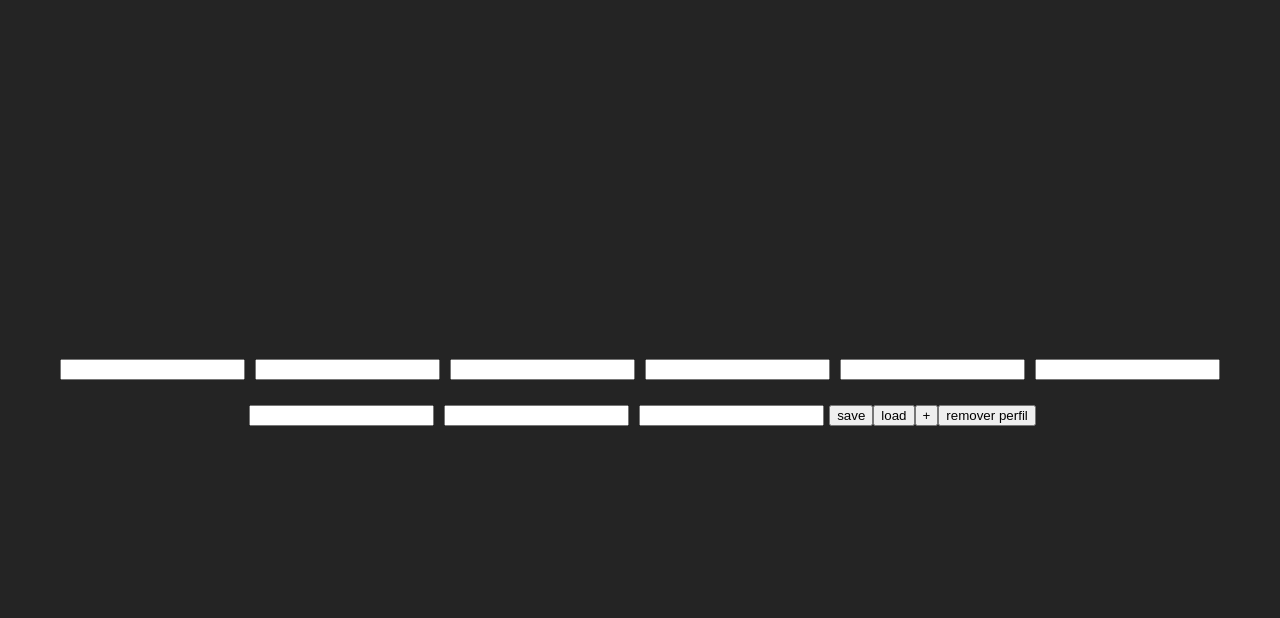
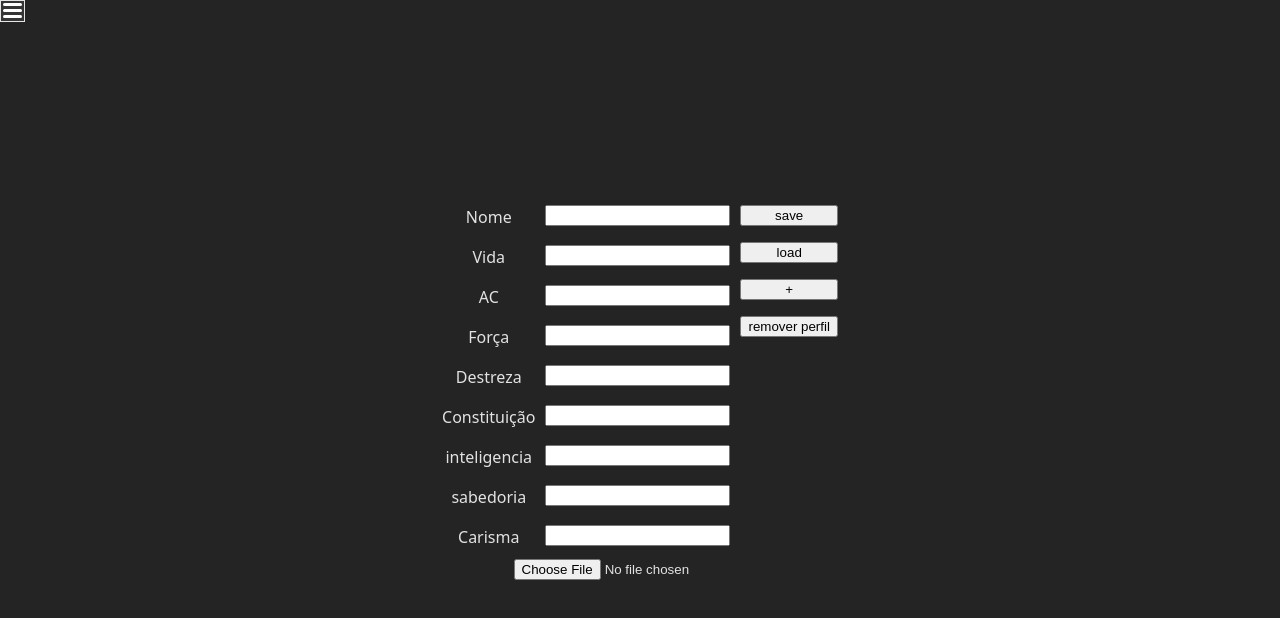
Before and after one commit to HueLukas/PokemonRPGInfos, a React (Vite) app: page /PokemonRPGInfos/Usuario in a window 1280 px wide. Shown: the top 618 px of the page. Built offline with nearby package versions, Linux system fonts and the light colour scheme.

Commit message:
leves estilos no Usuario e adição de imagem

```diff
--- /dev/null
+++ b/src/components/pages/Usuario/Usuario.css
@@ -0,0 +1,48 @@
+.registro {
+    display: flex;
+}
+
+.nomes {
+    display: flex;
+    flex-direction: column;
+    padding: 0;
+    margin: 5px;
+    gap: 16px;
+}
+
+.nomes p {
+    margin: 0px;
+}
+
+.inputsStatus {
+    display: flex;
+    flex-direction: column;
+    gap: 16px;
+    margin: 5px;
+}
+
+.inputsStatus input {
+    margin: 0px;
+    margin-bottom: 3px;
+}
+
+.botoes{
+    display: flex;
+    flex-direction: column;
+    gap: 16px;
+    margin: 5px;
+}
+
+.ficha{
+    margin: 0px;
+    border: solid 1px;
+    padding: 15px;
+}
+
+.ficha h1{
+    margin-top: 0px;
+}
+
+.ficha p{
+    margin: 5%;
+}
--- a/src/components/pages/Usuario/index.jsx
+++ b/src/components/pages/Usuario/index.jsx
@@ -1,14 +1,23 @@
 import { useEffect, useState } from "react"
 import { InputInfo } from "../../InputInfo"
+import { BarraLateral } from "../../BarraLateral";
+import "./Usuario.css"
 
 const Usuario = () => {
-    const [valor, setValor] = useState({})
-    const [nome, setNome] = useState('')
-    const [teste, setTeste] = useState('')
-    const [infos, setInfos] = useState({})
-    const [numInputs, setNumInputs] = useState(8)
+    const [valor, setValor] = useState({});
+    const [nome, setNome] = useState('');
+    const [fontSize, setFontSize] = useState(15);
+    const [teste, setTeste] = useState('');
+    const [infos, setInfos] = useState({});
+    const [numInputs, setNumInputs] = useState(8);
+    const [selectedImage, setSelectedImage] = useState(null);
 
-    const valorSetar = ({ id, value }) => {
+    const valorSetarExtra = ({ id, value }) => {
+        setValor({ ...valor, [id]: value });
+    };
+
+    const valorSetar = (event) => {
+        const { id, value } = event.target;
         setValor({ ...valor, [id]: value })
     }
 
@@ -20,37 +29,38 @@ const Usuario = () => {
 
     const nomeSetar = (event) => {
         setNome(event.target.value)
-    }
+    };
 
     const onSave = () => {
         const newInfos = { ...infos, [nome]: valor }
         setInfos(newInfos)
         localStorage.setItem("save", JSON.stringify(newInfos))
-    }
+    };
 
-    const onLoad = () => {
+    const onLoad = (keynome = nome) => {
         const load = JSON.parse(localStorage.getItem('save'))
-        if (load && load[nome]) {
-            if (Object.keys(load[nome]).length > 8) {
-                setNumInputs(Object.keys(load[nome]).length)
+        if (load && load[keynome]) {
+            if (Object.keys(load[keynome]).length > 8) {
+                setNumInputs(Object.keys(load[keynome]).length)
             }
-            setValor(load[nome])
+            setValor(load[keynome])
         } else {
             setValor({})
         }
-    }
+    };
 
     const onAdd = () => {
         setNumInputs(numInputs + 1)
-    }
+    };
 
     const onRemove = () => {
         setNumInputs(numInputs - 1)
-    }
+    };
 
     const changeName = (newNome) => {
         setNome(newNome)
-    }
+        onLoad(newNome)
+    };
 
     useEffect(() => {
         const savedData = localStorage.getItem('save');
@@ -61,36 +71,108 @@ const Usuario = () => {
 
     const renderInputs = () => {
         const inputs = []
-        for (let i = 0; i < numInputs; i++) {
+        for (let i = 0; i < numInputs-8; i++) {
             inputs.push(
-                <InputInfo key={i} info={i} valor={valor} onValor={valorSetar} />
+                <InputInfo key={i} info={i} valor={valor} onValor={valorSetarExtra} />
             )
         }
 
         return inputs;
+    };
+
+    const fontCallback = (font) => {
+        setFontSize(font)
     }
 
     useEffect(() => {
-        console.log(valor)
-    }, [valor])
+        setValor({ ...valor, imagem: selectedImage });
+    }, [selectedImage])
+
+    const handleImageUpload = (event) => {
+        const file = event.target.files[0];
+
+        if (file) {
+            const reader = new FileReader();
+
+
+            reader.onloadend = () => {
+                setSelectedImage(reader.result);
+            };
+
+            reader.readAsDataURL(file);
+        }
+    };
+
+    // useEffect(() => {
+    //     console.log(valor)
+    // }, [valor]);
+
 
     return (
         <div>
-            <input type="text" id='nome' value={nome} onChange={nomeSetar} />
-            {renderInputs()}
-            <button onClick={onSave}>save</button>
-            <button onClick={onLoad}>load</button>
-            <button onClick={onAdd}>+</button>
-            {numInputs > 8 ? (<button onClick={onRemove}>-</button>) : ''}
-            <button onClick={() => onDelete(nome)}>remover perfil</button>
+            <BarraLateral onFontSize={fontCallback} />
+            <div className="registro">
+                <div>
+                    {selectedImage && (
+                        <div>
+                            <h3>Preview:</h3>
+                            <img src={selectedImage} alt="Uploaded" style={{ maxWidth: '100px' }} />
+                        </div>
+                    )}
+                </div>
+                <div className="nomes">
+                    <p>Nome</p>
+                    <p>Vida</p>
+                    <p>AC</p>
+                    <p>Força</p>
+                    <p>Destreza</p>
+                    <p>Constituição</p>
+                    <p>inteligencia</p>
+                    <p>sabedoria</p>
+                    <p>Carisma</p>
+                </div>
+                <div className="inputsStatus">
+                    <input type="text" id='nome' value={nome} onChange={nomeSetar} />
+                    <input type="number" id='vida' value={valor.vida} onChange={valorSetar} />
+                    <input type="number" id='ac' value={valor.ac} onChange={valorSetar} />
+                    <input type="number" id='str' value={valor.str} onChange={valorSetar} />
+                    <input type="number" id='dex' value={valor.dex} onChange={valorSetar} />
+                    <input type="number" id='con' value={valor.con} onChange={valorSetar} />
+                    <input type="number" id='int' value={valor.int} onChange={valorSetar} />
+                    <input type="number" id='wis' value={valor.wis} onChange={valorSetar} />
+                    <input type="number" id='car' value={valor.car} onChange={valorSetar} />
+                    {numInputs > 8 && renderInputs()}
+                </div>
+                <div className="botoes">
+                    <button onClick={onSave}>save</button>
+                    <button onClick={onLoad}>load</button>
+                    <button onClick={onAdd}>+</button>
+                    {numInputs > 8 && (<button onClick={onRemove}>-</button>)}
+                    <button onClick={() => onDelete(nome)}>remover perfil</button>
+                </div>
+            </div>
+
+            <div>
+                <input type="file" accept="image/*" onChange={handleImageUpload} />
+            </div>
+
+
             {Object.keys(infos).length > 0 ? (
                 <ul>
                     {Object.entries(infos).map(([key, value], index) => (
-                        <li key={index}>
+                        <li className='ficha' key={index}>
                             <h1 onClick={() => { changeName(key) }}>{key}</h1>
-                            {Object.entries(value).map(([key, value]) => (
-                                <p key={key} >{value}</p>
-                            ))}
+                            {value.imagem && <img key={key} src={value.imagem} alt="Uploaded" style={{ maxWidth: '100px' }} />}
+                            {Object.entries(value).map(([key, value]) => {
+                                if (key == "imagem") {
+                                    return null
+                                }else if(key.includes('info')) {
+                                    return <p key={key} style={{ fontSize: fontSize }}>{value}</p>
+                                }else{
+                                    return <p key={key} style={{ fontSize: fontSize }}>{key}: {value}</p>
+                                }
+
+                            })}
                         </li>
                     ))}
                 </ul>
```
Also changed, not shown: 3 other files (tests, documents, lock files or other folders).
